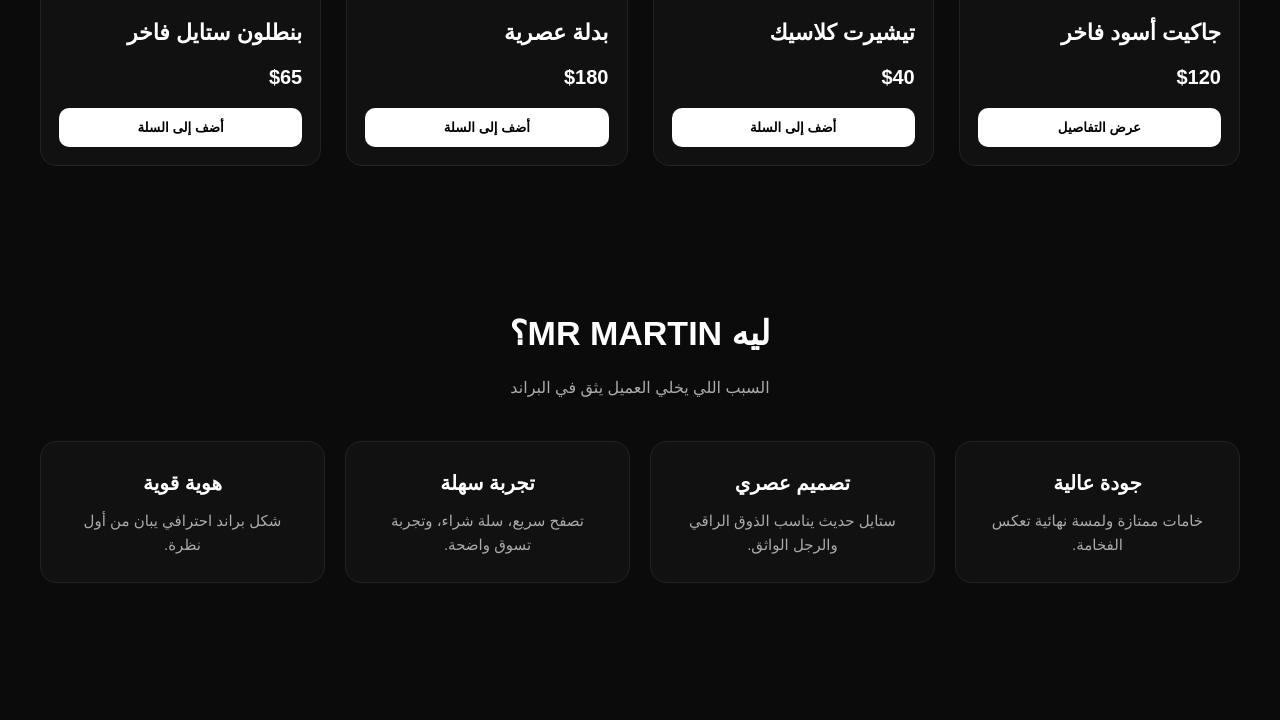
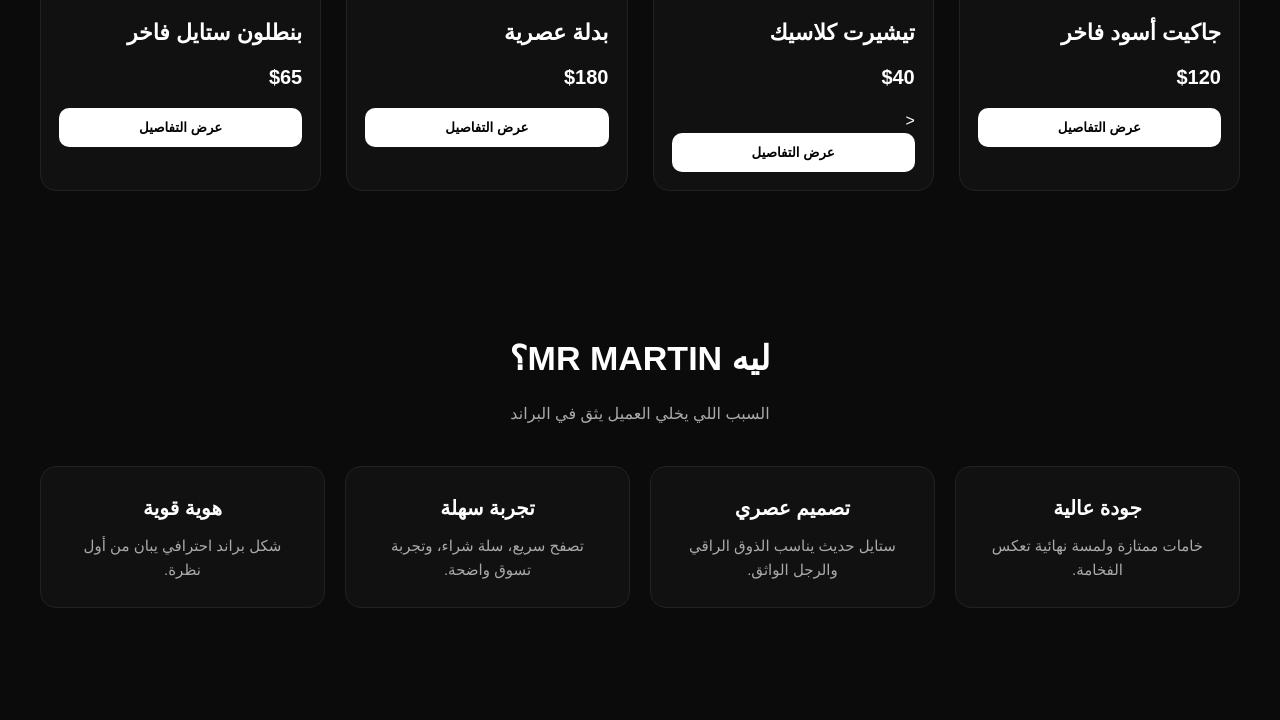
Before and after one commit to ramizrizk/mr-martin-store, a plain HTML site: page index.html in a window 1280 px wide. Shown: the part 1623-2343 px from the top of the page. Drawn offline with Linux system fonts and the light colour scheme.

Commit message:
Update index.html

```diff
--- a/index.html
+++ b/index.html
@@ -375,7 +375,9 @@
         <div class="card-content">
           <h3>تيشيرت كلاسيك</h3>
           <div class="price">$40</div>
-          <button onclick="addToCart('تيشيرت كلاسيك', 40)">أضف إلى السلة</button>
+          <<a href="product.html">
+  <button>عرض التفاصيل</button>
+</a>
         </div>
       </div>
 
@@ -384,7 +386,9 @@
         <div class="card-content">
           <h3>بدلة عصرية</h3>
           <div class="price">$180</div>
-          <button onclick="addToCart('بدلة عصرية', 180)">أضف إلى السلة</button>
+          <a href="product.html">
+  <button>عرض التفاصيل</button>
+</a>
         </div>
       </div>
 
@@ -393,8 +397,9 @@
         <div class="card-content">
           <h3>بنطلون ستايل فاخر</h3>
           <div class="price">$65</div>
-          <button onclick="addToCart('بنطلون ستايل فاخر', 65)">أضف إلى السلة</button>
-        </div>
+          <a href="product.html">
+  <button>عرض التفاصيل</button>
+</a>        </div>
       </div>
     </div>
   </section>
```
